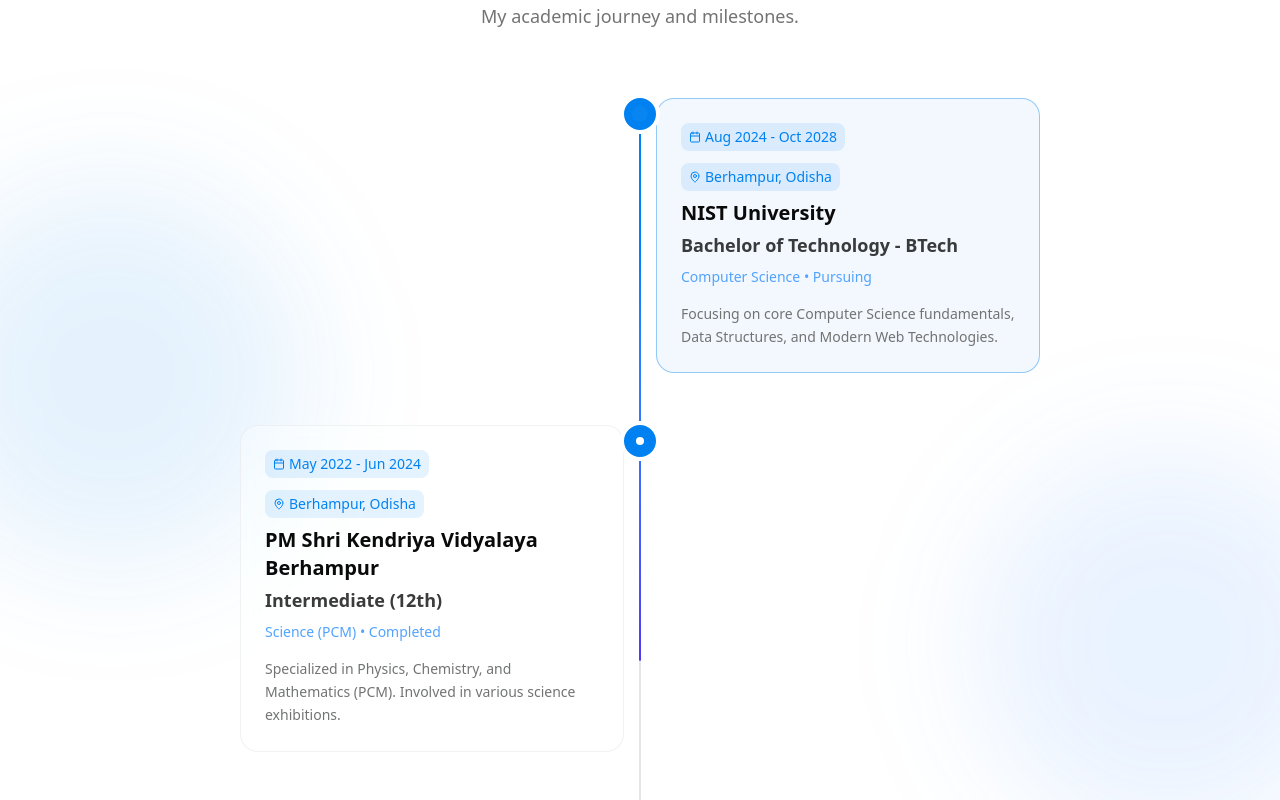
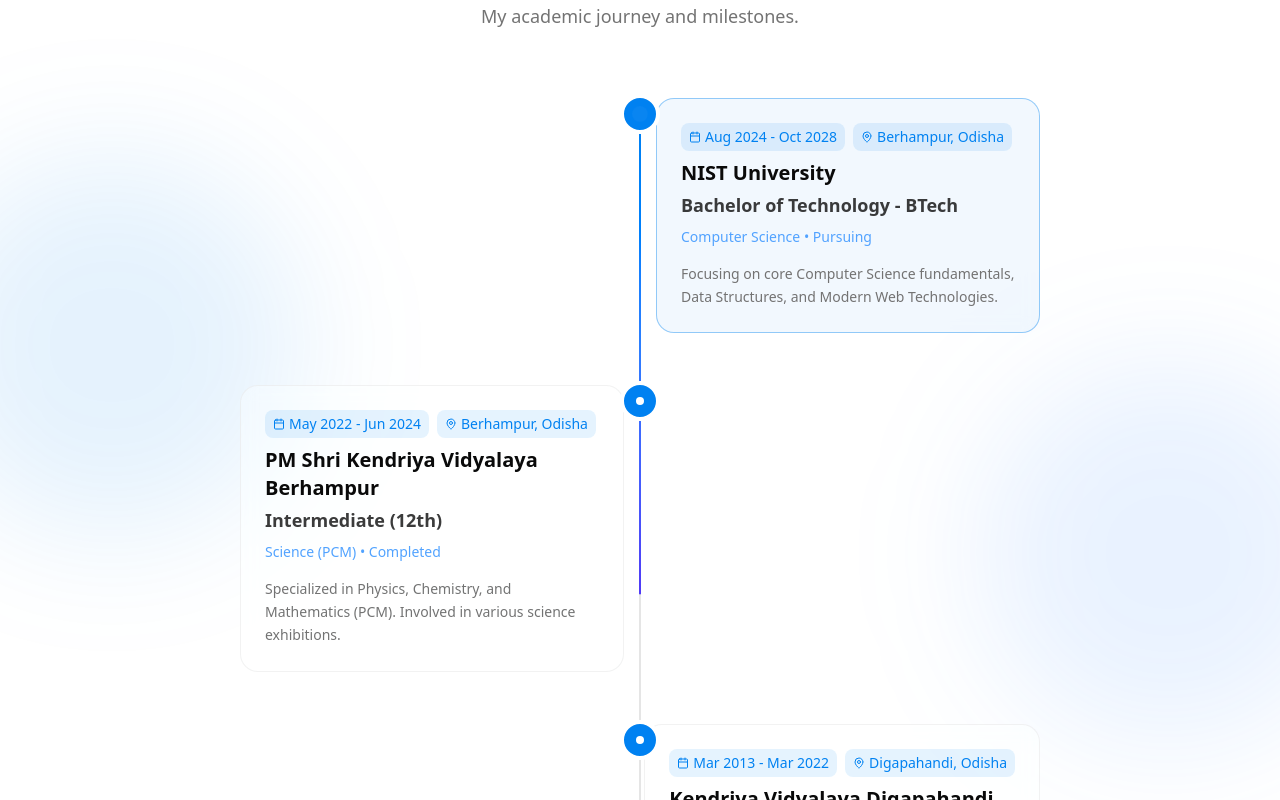
Before and after one commit to koustubhapathy18/portfolio, a Next.js app: page / in a window 1280 px wide. Shown: the part 1500-2300 px from the top of the page. Built offline with nearby package versions, Linux system fonts and the light colour scheme.

Commit message:
fix(styles): prevent wrapping in education location badge

```diff
--- a/src/components/features/education/Education.tsx
+++ b/src/components/features/education/Education.tsx
@@ -102,12 +102,12 @@
                                         ${item.current ? "border-primary/40 bg-primary/5" : ""}
                                     `}>
 
-                                        <div className="flex flex-wrap gap-3 text-sm text-primary mb-2 font-medium">
-                                            <span className="flex items-center gap-1 bg-primary/10 px-2 py-1 rounded-md">
+                                        <div className="flex flex-wrap md:flex-nowrap gap-2 text-sm text-primary mb-2 font-medium">
+                                            <span className="flex items-center gap-1 bg-primary/10 px-2 py-1 rounded-md whitespace-nowrap">
                                                 <Calendar className="w-3 h-3" />
                                                 {item.period}
                                             </span>
-                                            <span className="flex items-center gap-1 bg-primary/10 px-2 py-1 rounded-md">
+                                            <span className="flex items-center gap-1 bg-primary/10 px-2 py-1 rounded-md whitespace-nowrap">
                                                 <MapPin className="w-3 h-3" />
                                                 {item.location}
                                             </span>
```
